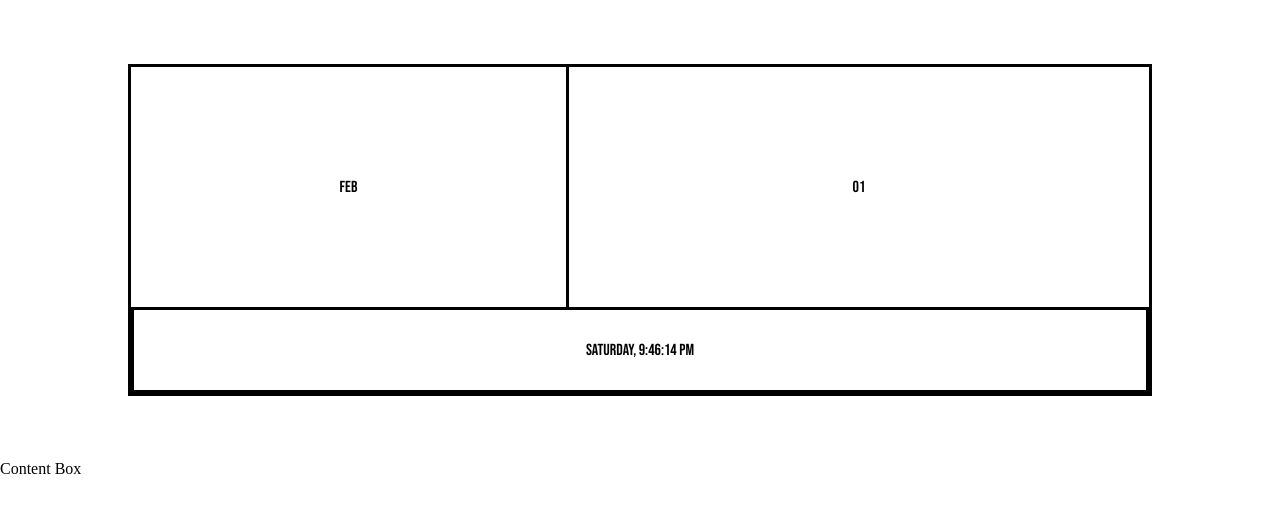
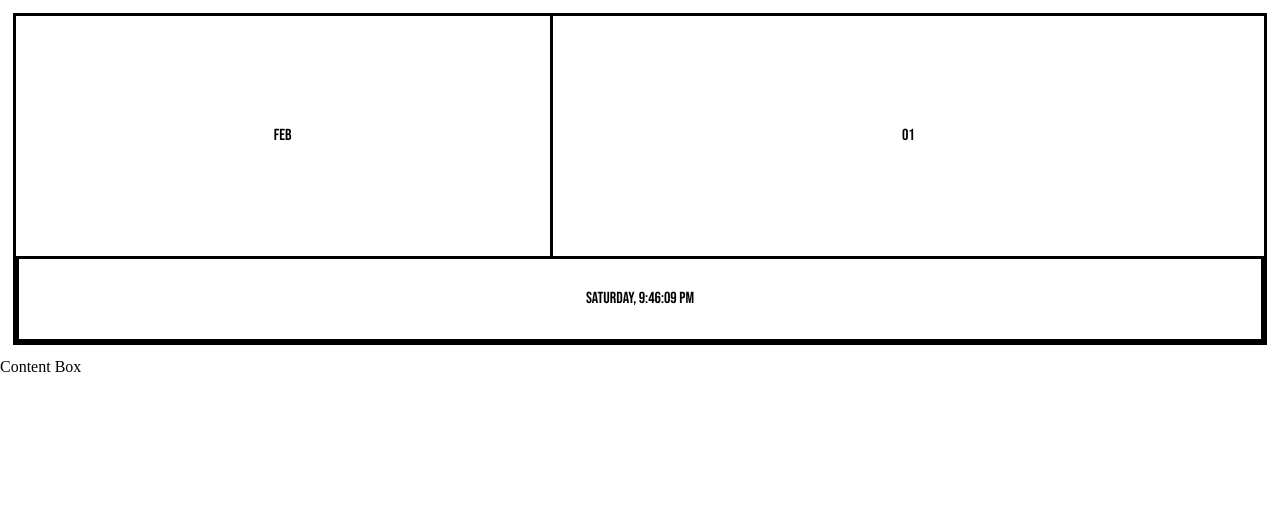
Before and after one commit to abautista3712/DayPlanner, a plain HTML site: page index.html in a window 1280 px wide. Drawn offline with nearby package versions, Linux system fonts and the light colour scheme.

Commit message:
Disabled refresh on update function. Adjusted margin on header.

```diff
--- a/assets/css/style.css
+++ b/assets/css/style.css
@@ -15,7 +15,7 @@ body {
 
 #headerWrapper {
   flex-flow: row wrap;
-  margin: 5% 10%;
+  margin: 1%;
   border: solid;
   height: auto;
   width: auto;
--- a/assets/js/script.js
+++ b/assets/js/script.js
@@ -2,7 +2,7 @@ function update() {
   $("#month").text(moment().format("MMM"));
   $("#date").text(moment().format("DD"));
   $("#time").text(moment().format("dddd, h:mm:ss a"));
-  setInterval(update, 1000);
+  //   setInterval(update, 1000);
 }
 
 update();
```
